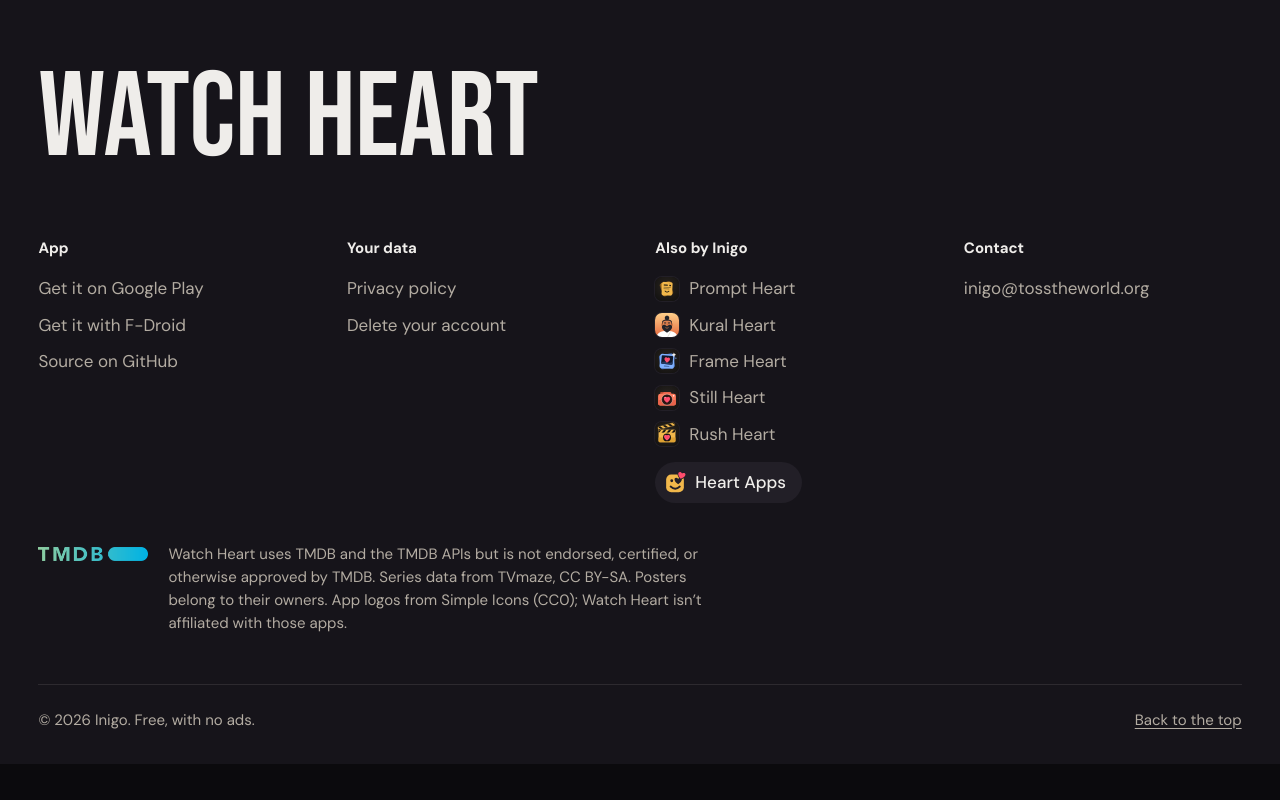
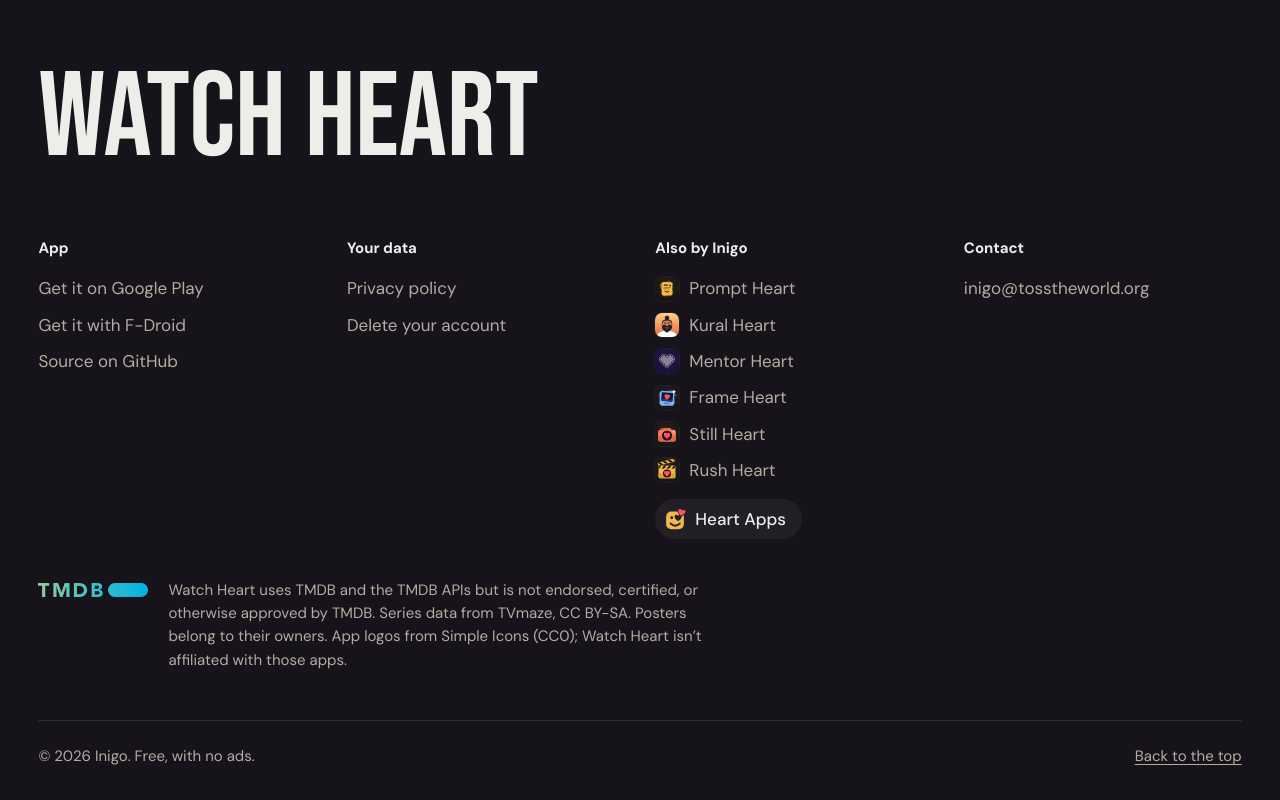
Before and after one commit to inigo-code/watch-heart-site, a plain HTML site: page index.html in a window 1280 px wide. Shown: the part 7206-8006 px from the top of the page. Before the commit the page ends 7970 px from the top, so only its background shows below. Drawn offline with Linux system fonts and the light colour scheme.

Commit message:
Footer: Mentor Heart, the new app for college departments

```diff
--- a/index.html
+++ b/index.html
@@ -201,7 +201,7 @@
     <div class="foot-cols">
       <nav aria-label="App"><h2>App</h2><a href="https://play.google.com/store/apps/details?id=com.inigocode.watchheart">Get it on Google Play</a><a href="fdroid.html">Get it with F-Droid</a><a href="https://github.com/inigo-code/watch-heart">Source on GitHub</a></nav>
       <nav aria-label="Your data"><h2>Your data</h2><a href="privacy.html">Privacy policy</a><a href="delete-account.html">Delete your account</a></nav>
-      <nav aria-label="Also by Inigo"><h2>Also by Inigo</h2><a class="to-app" href="https://inigo-code.github.io/prompt-heart-site/"><img src="assets/prompt-heart.png" width="24" height="24" alt="">Prompt Heart</a><a class="to-app" href="https://inigo-code.github.io/kural-heart-site/"><img src="assets/kural-heart.png" width="24" height="24" alt="">Kural Heart</a><a class="to-app" href="https://inigo-code.github.io/frame-heart-site/"><img src="assets/frame-heart.svg" width="24" height="24" alt="">Frame Heart</a><a class="to-app" href="https://inigo-code.github.io/still-heart-site/"><img src="assets/still-heart.svg" width="24" height="24" alt="">Still Heart</a><a class="to-app" href="https://inigo-code.github.io/rush-heart-site/"><img src="assets/rush-heart.svg" width="24" height="24" alt="">Rush Heart</a><a class="to-home" href="https://inigo-code.github.io/"><img src="assets/heart-apps.svg" width="20" height="20" alt="">Heart Apps</a></nav>
+      <nav aria-label="Also by Inigo"><h2>Also by Inigo</h2><a class="to-app" href="https://inigo-code.github.io/prompt-heart-site/"><img src="assets/prompt-heart.png" width="24" height="24" alt="">Prompt Heart</a><a class="to-app" href="https://inigo-code.github.io/kural-heart-site/"><img src="assets/kural-heart.png" width="24" height="24" alt="">Kural Heart</a><a class="to-app" href="https://heartapps.github.io/mentor-heart/"><img src="assets/mentor-heart.png" width="24" height="24" alt="">Mentor Heart</a><a class="to-app" href="https://inigo-code.github.io/frame-heart-site/"><img src="assets/frame-heart.svg" width="24" height="24" alt="">Frame Heart</a><a class="to-app" href="https://inigo-code.github.io/still-heart-site/"><img src="assets/still-heart.svg" width="24" height="24" alt="">Still Heart</a><a class="to-app" href="https://inigo-code.github.io/rush-heart-site/"><img src="assets/rush-heart.svg" width="24" height="24" alt="">Rush Heart</a><a class="to-home" href="https://inigo-code.github.io/"><img src="assets/heart-apps.svg" width="20" height="20" alt="">Heart Apps</a></nav>
       <nav aria-label="Contact"><h2>Contact</h2><a href="mailto:inigo@tosstheworld.org?subject=Watch%20Heart">inigo@tosstheworld.org</a></nav>
     </div>
     <div class="credits">
```
Also changed, not shown: assets/mentor-heart.png (added).
